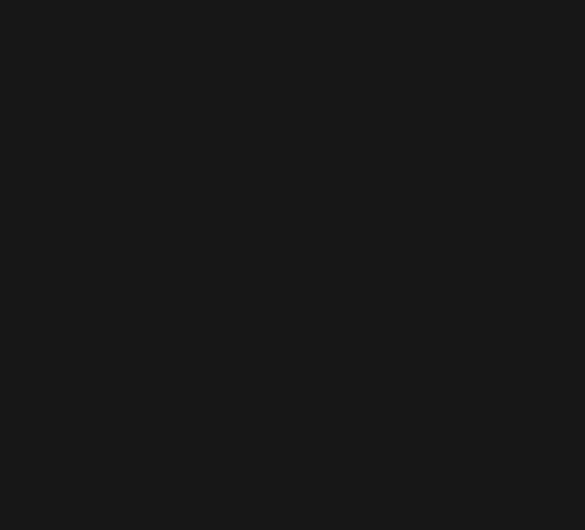
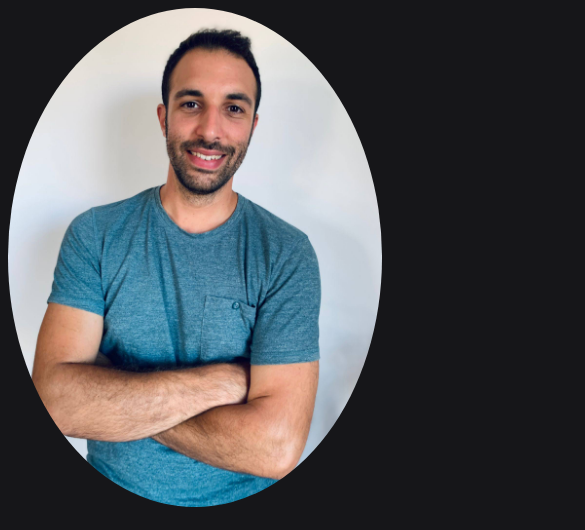
Before and after one commit to jaumebt90/personal-website, a plain HTML site: page index.html in a window 390 px wide. Shown: the top 530 px of the page, 585 px wide, since content can reach past the window. Drawn offline with Linux system fonts and the light colour scheme.

Commit message:
trying responsive

```diff
--- a/index.html
+++ b/index.html
@@ -2,14 +2,21 @@
 <html lang="en">
   <head>
     <meta charset="UTF-8" />
-    <meta name="viewport" content="width=device-width, initial-scale=1.0" />
+    <meta
+      name="viewport"
+      content="width=device-width, user-scalable=no, initial-scale=1.0, maximum-scale=1.0, minimum-scale=1.0"
+    />
     <title>Personal Website</title>
     <!-- don't forget to link your styles -->
     <link rel="stylesheet" href="styles/style.css" />
   </head>
   <div class="all">
     <body>
-      <img id="me" src="./images/me.jpg" alt="me" />
+      <img
+        id="me"
+        src="./images/me.jpg"
+        style="max-width: 100%; height: auto"
+      />
       <h1>Jaume Ballester</h1>
       <h3>Frontend developer, recently graduated from ironhack</h3>
       <ul class="icons">
--- a/styles/style.css
+++ b/styles/style.css
@@ -1,22 +1,25 @@
 body {
   background-color: rgb(22, 22, 25);
-  height: 100vh;
+  /*   height: 100vh;
+ */
   color: white;
   font-family: sans-serif;
   font-size: large;
 }
 
-.all {
+.contenedor {
   display: flex;
-  justify-content: left;
+  justify-content: center;
   flex-direction: column;
-  padding-left: 650px;
-  padding-right: 650px;
+  width: 80%;
+  max-width: 600px;
+  /* padding-left: 650px;
+  padding-right: 650px; */
 }
 
 #me {
-  height: 300px;
-  width: 300px;
+  max-width: 250px;
+  max-height: 500px;
   border-radius: 50%;
 }
 
```
